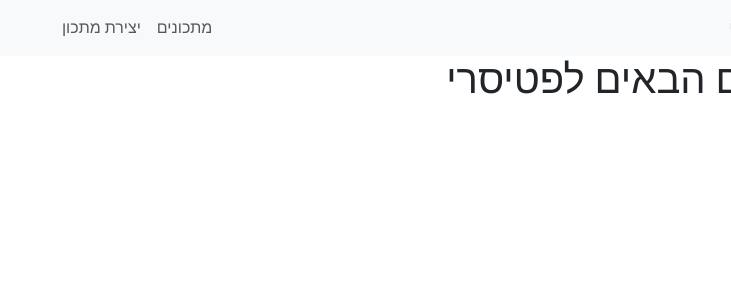
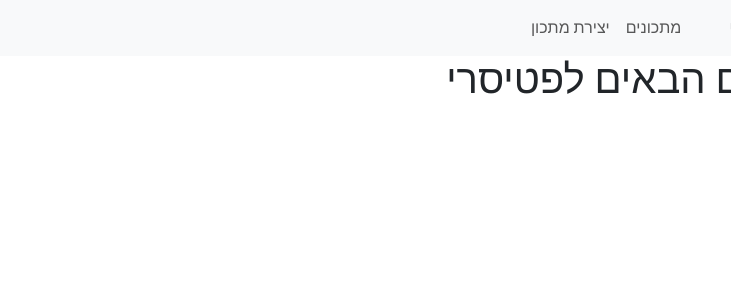
Before and after one commit to Smichmich/patisserie, an Angular app in the folder patisserie-front/: page / in a window 1280 px wide. Shown: the top 300 px of the page, without its empty margins (549-1280 px from the left). Built offline with nearby package versions, Linux system fonts and the light colour scheme.

Commit message:
Front: fixed rlt

```diff
--- a/patisserie-front/angular.json
+++ b/patisserie-front/angular.json
@@ -91,7 +91,9 @@
               "node_modules/bootstrap/dist/css/bootstrap.min.css",
               "src/styles.css"
             ],
-            "scripts": []
+            "scripts": [
+              "node_modules/bootstrap/dist/js/bootstrap.min.js"
+            ]
           }
         }
       }
--- a/patisserie-front/package.json
+++ b/patisserie-front/package.json
@@ -22,6 +22,7 @@
     "@angular/router": "^18.0.0",
     "bootstrap": "^5.3.3",
     "bootstrap-icons": "^1.11.3",
+    "bootstrap-rtl": "^3.3.4",
     "rxjs": "~7.8.0",
     "tslib": "^2.3.0",
     "zone.js": "~0.14.3"
--- a/patisserie-front/src/app/navbar/navbar.component.html
+++ b/patisserie-front/src/app/navbar/navbar.component.html
@@ -5,7 +5,7 @@
       <span class="navbar-toggler-icon"></span>
     </button>
     <div class="collapse navbar-collapse" id="navbarSupportedContent">
-      <ul class="navbar-nav me-auto mb-2 mb-lg-0">
+      <ul class="navbar-nav mb-2 mb-lg-0">
         <li class="nav-item">
           <a class="nav-link" aria-current="page" routerLink="/recepies" [ngClass]="{'active': isActive('/recepies')}">מתכונים</a>
         </li>
--- a/patisserie-front/src/index.html
+++ b/patisserie-front/src/index.html
@@ -1,17 +1,17 @@
 <!doctype html>
-<html dir="rtl">
+<html dir="rtl" lang="he">
 <head>
   <meta charset="utf-8">
   <title>PatisserieFront</title>
   <base href="/">
   <meta name="viewport" content="width=device-width, initial-scale=1">
   <link rel="icon" type="image/x-icon" href="favicon.ico">
-  <link rel="stylesheet" href="https://cdn.jsdelivr.net/npm/bootstrap@5.2.3/dist/css/bootstrap.rtl.min.css" integrity="sha384-DOXMLfHhQkvFFp+rWTZwVlPVqdIhpDVYT9csOnHSgWQWPX0v5MCGtjCJbY6ERspU" crossorigin="anonymous">
   <link href="https://fonts.googleapis.com/css2?family=Roboto:wght@300;400;500&display=swap" rel="stylesheet">
   <link href="https://fonts.googleapis.com/icon?family=Material+Icons" rel="stylesheet">
+  <link href="https://cdn.jsdelivr.net/npm/bootstrap@5.1.3/dist/css/bootstrap.min.css" rel="stylesheet" integrity="sha384-1BmE4kWBq78iYhFldvKuhfTAU6auU8tT94WrHftjDbrCEXSU1oBoqyl2QvZ6jIW3" crossorigin="anonymous">
+<script src="https://cdn.jsdelivr.net/npm/bootstrap@5.1.3/dist/js/bootstrap.bundle.min.js" integrity="sha384-ka7Sk0Gln4gmtz2MlQnikT1wXgYsOg+OMhuP+IlRH9sENBO0LRn5q+8nbTov4+1p" crossorigin="anonymous"></script>
 </head>
 <body>
-  <script src="https://cdn.jsdelivr.net/npm/bootstrap@5.0.2/dist/js/bootstrap.bundle.min.js" integrity="sha384-MrcW6ZMFYlzcLA8Nl+NtUVF0sA7MsXsP1UyJoMp4YLEuNSfAP+JcXn/tWtIaxVXM" crossorigin="anonymous"></script>
   <app-root></app-root>
 </body>
 </html>
```
Also changed, not shown: 2 other files (tests, documents, lock files or other folders).
